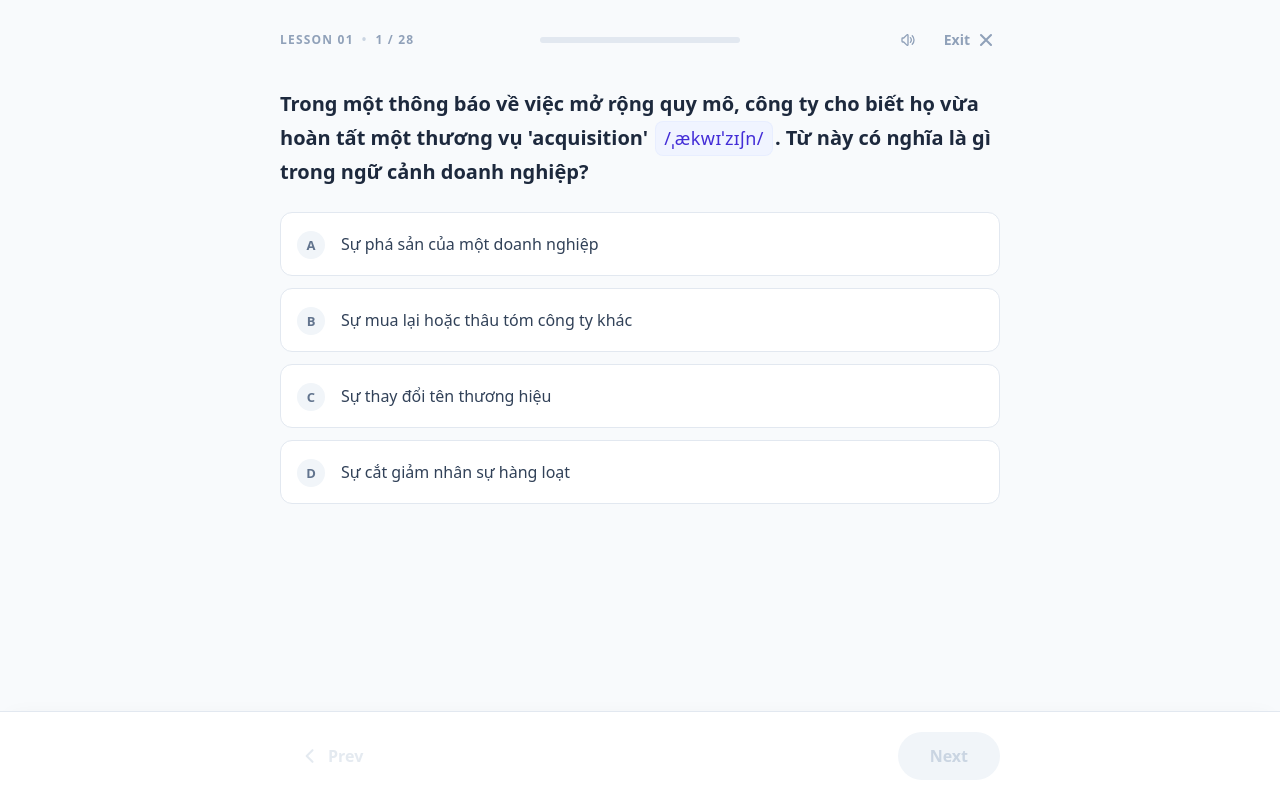
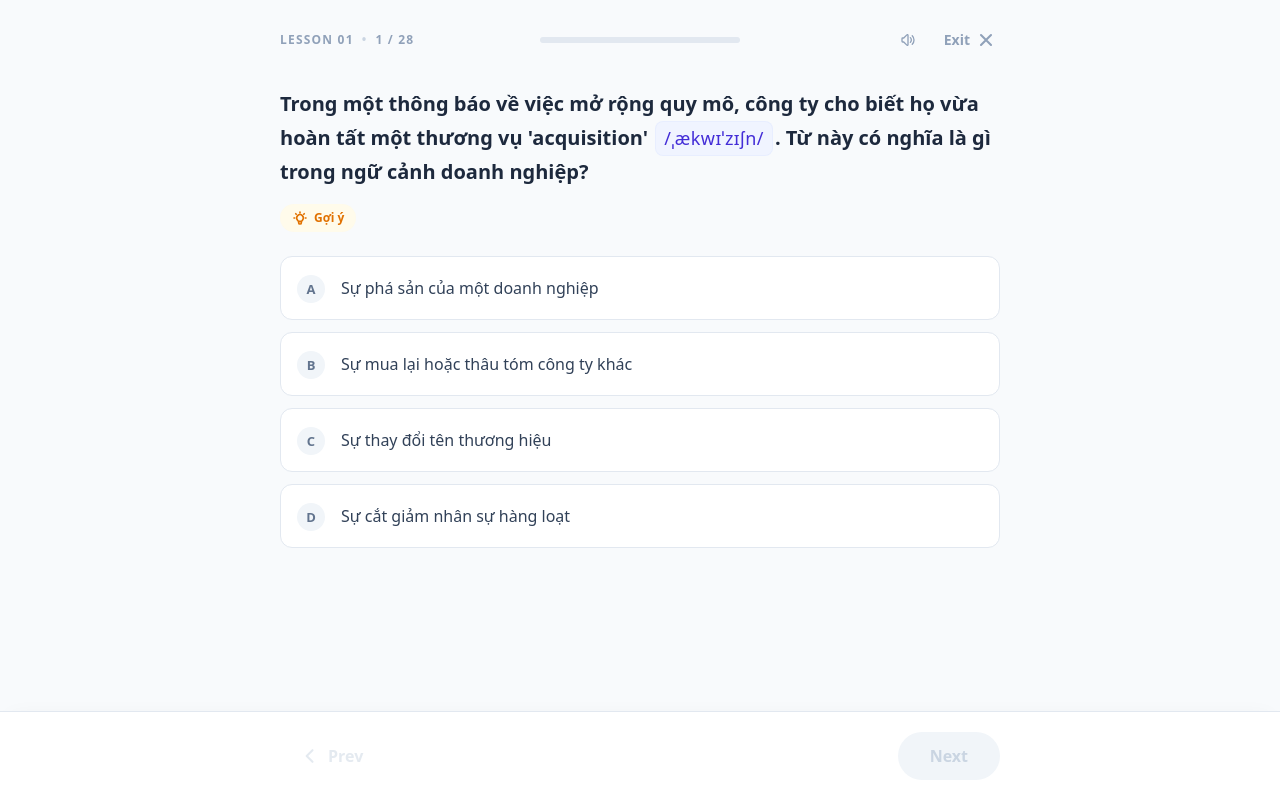
Before and after one commit to khiemvuong/English_Vocab, a Next.js app: page /lesson/1 in a window 1280 px wide. Built offline with nearby package versions, Linux system fonts and the light colour scheme.

Commit message:
minor fix

```diff
--- a/components/QuizEngine.tsx
+++ b/components/QuizEngine.tsx
@@ -14,7 +14,7 @@ interface AnswerOption {
 interface Question {
   question: string;
   answerOptions: AnswerOption[];
-  hint: string;
+  hint?: string;
 }
 
 interface QuizData {
@@ -44,6 +44,7 @@ const renderFormattedText = (text: string) => {
 export function QuizEngine({ quizData, lessonId }: { quizData: QuizData; lessonId: string }) {
   const { progress, isMuted, toggleMute, initLesson, answerQuestion, goToNext, goToPrev, restartLesson } = useQuizStore();
   const [mounted, setMounted] = useState(false);
+  const [showHint, setShowHint] = useState(false);
 
   useEffect(() => {
     initLesson(lessonId, quizData.questions.length);
@@ -68,6 +69,10 @@ export function QuizEngine({ quizData, lessonId }: { quizData: QuizData; lessonI
       playSound(isCorrect ? 'correct' : 'incorrect');
     }
   };
+
+  useEffect(() => {
+    setShowHint(false);
+  }, [currentIndex]);
 
   useEffect(() => {
     if (!mounted || !session) return;
@@ -179,9 +184,31 @@ export function QuizEngine({ quizData, lessonId }: { quizData: QuizData; lessonI
 
       {/* Main Content Area - Scrollable */}
       <div className="flex-1 overflow-y-auto no-scrollbar pb-8">
-        <h1 className="text-lg md:text-xl font-semibold text-slate-800 leading-relaxed mb-6">
-          {renderFormattedText(question.question)}
-        </h1>
+        <div className="flex flex-col gap-4 mb-6">
+          <h1 className="text-lg md:text-xl font-semibold text-slate-800 leading-relaxed">
+            {renderFormattedText(question.question)}
+          </h1>
+
+          {question.hint && (
+            <div className="self-start">
+              {!showHint ? (
+                <button
+                  onClick={() => setShowHint(true)}
+                  disabled={isAnswered}
+                  className={`text-xs font-semibold flex items-center gap-1.5 px-3 py-1.5 rounded-full transition-colors ${isAnswered ? 'text-slate-400 bg-slate-100 cursor-not-allowed hidden' : 'text-amber-600 hover:text-amber-700 bg-amber-50 hover:bg-amber-100'}`}
+                >
+                  <svg className="w-4 h-4" fill="none" viewBox="0 0 24 24" stroke="currentColor"><path strokeLinecap="round" strokeLinejoin="round" strokeWidth={2.5} d="M9.663 17h4.673M12 3v1m6.364 1.636l-.707.707M21 12h-1M4 12H3m3.343-5.657l-.707-.707m2.828 9.9a5 5 0 117.072 0l-.548.547A3.374 3.374 0 0014 18.469V19a2 2 0 11-4 0v-.531c0-.895-.356-1.754-.988-2.386l-.548-.547z" /></svg>
+                  Gợi ý
+                </button>
+              ) : (
+                <div className={`text-sm px-4 py-3 rounded-xl border flex items-start gap-3 transition-colors ${isAnswered ? 'text-slate-500 bg-slate-50 border-slate-200' : 'text-amber-700 bg-amber-50/80 border-amber-200/50'}`}>
+                  <svg className="w-5 h-5 shrink-0 mt-0.5" fill="none" viewBox="0 0 24 24" stroke="currentColor"><path strokeLinecap="round" strokeLinejoin="round" strokeWidth={2} d="M13 16h-1v-4h-1m1-4h.01M21 12a9 9 0 11-18 0 9 9 0 0118 0z" /></svg>
+                  <span className="leading-relaxed">{question.hint}</span>
+                </div>
+              )}
+            </div>
+          )}
+        </div>
 
         <div className="flex flex-col gap-3">
           {question.answerOptions.map((opt, idx) => {
```
